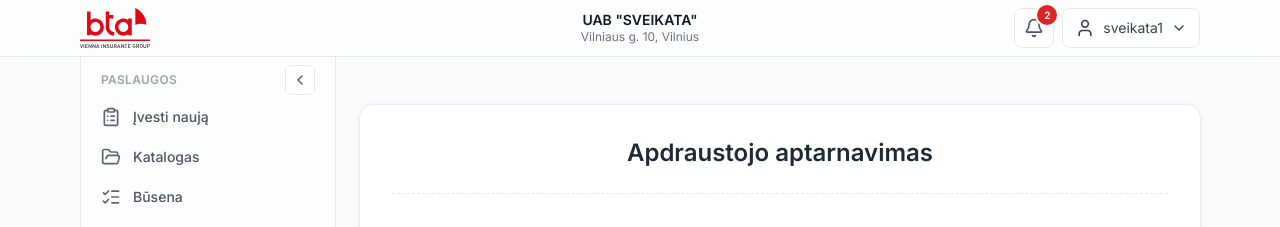
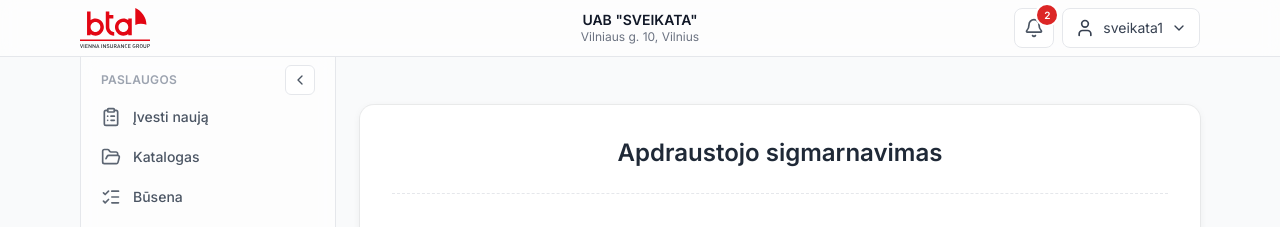
Before and after one commit to epslt-prototypes/nexus-portal, a React (Vite) app: page / in a window 1280 px wide. Shown: the top 227 px of the page. Built offline with nearby package versions, Linux system fonts and the light colour scheme.

Commit message:
test vercel

```diff
--- a/src/pages/Home.jsx
+++ b/src/pages/Home.jsx
@@ -274,7 +274,7 @@
         <section className="py-6">
           <div className="grid gap-6">
             <Card className="p-8">
-              <h2 className="text-center text-2xl font-semibold text-gray-800">Apdraustojo aptarnavimas</h2>
+              <h2 className="text-center text-2xl font-semibold text-gray-800">Apdraustojo sigmarnavimas</h2>
               <div className="mt-6 border-t border-dashed" />
 
               <form onSubmit={handleSubmit(onSubmit)} className="mt-8 mx-auto max-w-xl">
```
